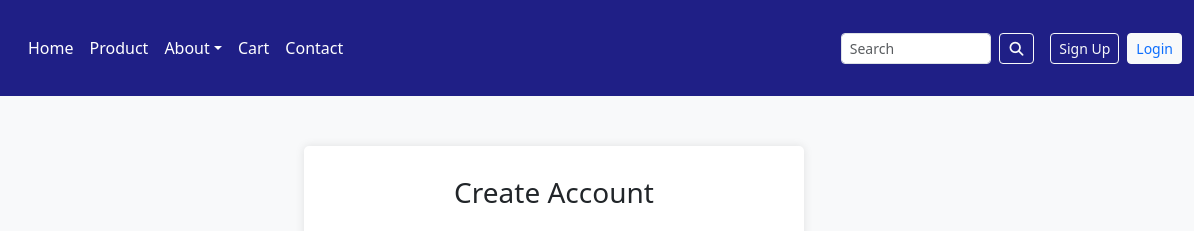
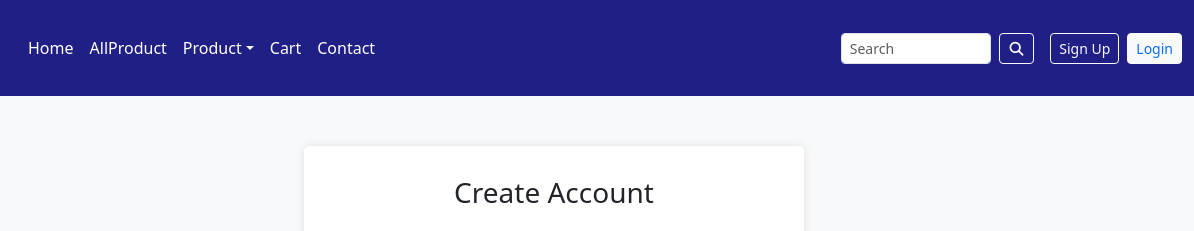
Before and after one commit to leab-samchhay/Nike_Shoes, a plain HTML site: page signup.html in a window 1280 px wide. Shown: the top 231 px of the page, 86-1280 px from the left. Drawn offline with nearby package versions, Linux system fonts and the light colour scheme.

Commit message:
Update signup.html

```diff
--- a/signup.html
+++ b/signup.html
@@ -52,9 +52,9 @@
                 <!-- Navigation Links -->
                 <ul class="navbar-nav me-auto mb-2 mb-lg-0">
                     <li class="nav-item"><a class="nav-link text-white active" href="index.html">Home</a></li>
-                    <li class="nav-item"><a class="nav-link text-white" href="Product.html">Product</a></li>
+                    <li class="nav-item"><a class="nav-link text-white" href="Product.html">AllProduct</a></li>
                     <li class="nav-item dropdown">
-                        <a class="nav-link dropdown-toggle text-white" href="#" role="button" data-bs-toggle="dropdown">About</a>
+                        <a class="nav-link dropdown-toggle text-white" href="#" role="button" data-bs-toggle="dropdown">Product</a>
                         <ul class="dropdown-menu border-0 shadow-sm rounded-lg">
                             <!-- Fixed extra quote issue here -->
                             <li><a class="dropdown-item text-dark" href="index.html">Male shoes</a></li>
@@ -183,4 +183,5 @@
     <script src="https://cdn.jsdelivr.net/npm/bootstrap@5.3.3/dist/js/bootstrap.bundle.min.js" integrity="sha384-YvpcrYf0tY3lHB60NNkmXc5s9fDVZLESaAA55NDzOxhy9GkcIdslK1eN7N6jIeHz" crossorigin="anonymous"></script>
 
   </body>
+
 </html>
```
